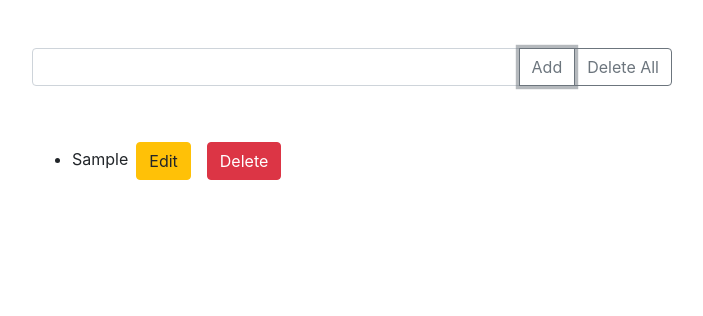
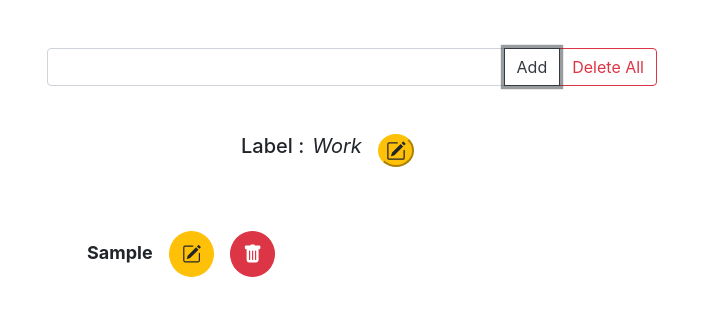
Before and after one commit to mohsinc473/To_Do-Application, a plain HTML site: page index.html in a window 1280 px wide. Both pictures are taken after typing "Sample" into the empty fields and a click on the button "Add". Shown: the whole page, without its empty margins (288-991 px from the left). Drawn offline with nearby package versions, Linux system fonts and the light colour scheme.

Commit message:
99% Done

```diff
--- a/To_Do.js
+++ b/To_Do.js
@@ -4,22 +4,23 @@ function todoValue() {
 
   // Created Li
   var lis = document.createElement("li");
-  lis.setAttribute("id", "li1");
+  //lis.setAttribute("id", "li1");
+  lis.setAttribute("class", "Lis");
   var liText = document.createTextNode(inputVal.value);
 
   // Created Delete Button
   var delBtn = document.createElement("button");
-  delBtn.setAttribute("onClick", "delli()");
-  delBtn.setAttribute("Class", "btn btn-danger m-2");
-  var delText = document.createTextNode("Delete");
-  delBtn.appendChild(delText);
+  delBtn.setAttribute("onClick", "delli(this)");
+  delBtn.setAttribute("Class", "btn btn-danger m-2 rounded-circle");
+  delBtn.innerHTML =
+    '<svg width="1.2em" height="2em" viewBox="0 0 16 16" class="bi bi-trash-fill" fill="currentColor" xmlns="http://www.w3.org/2000/svg"><path fill-rule="evenodd" d="M2.5 1a1 1 0 0 0-1 1v1a1 1 0 0 0 1 1H3v9a2 2 0 0 0 2 2h6a2 2 0 0 0 2-2V4h.5a1 1 0 0 0 1-1V2a1 1 0 0 0-1-1H10a1 1 0 0 0-1-1H7a1 1 0 0 0-1 1H2.5zm3 4a.5.5 0 0 1 .5.5v7a.5.5 0 0 1-1 0v-7a.5.5 0 0 1 .5-.5zM8 5a.5.5 0 0 1 .5.5v7a.5.5 0 0 1-1 0v-7A.5.5 0 0 1 8 5zm3 .5a.5.5 0 0 0-1 0v7a.5.5 0 0 0 1 0v-7z"/></svg>';
 
   // Created Edit Button
   var editBtn = document.createElement("button");
-  editBtn.setAttribute("onClick", "edit()");
-  editBtn.setAttribute("Class", "btn btn-warning m-2");
-  var editText = document.createTextNode("Edit");
-  editBtn.appendChild(editText);
+  editBtn.setAttribute("onClick", "edit(this)");
+  editBtn.setAttribute("Class", "btn btn-warning m-2 ml-3 rounded-circle");
+  editBtn.innerHTML =
+    '<svg width="1.2em" height="2em" viewBox="0 0 16 16" class="bi bi-pencil-square" fill="currentColor" xmlns="http://www.w3.org/2000/svg"><path d="M15.502 1.94a.5.5 0 0 1 0 .706L14.459 3.69l-2-2L13.502.646a.5.5 0 0 1 .707 0l1.293 1.293zm-1.75 2.456l-2-2L4.939 9.21a.5.5 0 0 0-.121.196l-.805 2.414a.25.25 0 0 0 .316.316l2.414-.805a.5.5 0 0 0 .196-.12l6.813-6.814z"/><path fill-rule="evenodd" d="M1 13.5A1.5 1.5 0 0 0 2.5 15h11a1.5 1.5 0 0 0 1.5-1.5v-6a.5.5 0 0 0-1 0v6a.5.5 0 0 1-.5.5h-11a.5.5 0 0 1-.5-.5v-11a.5.5 0 0 1 .5-.5H9a.5.5 0 0 0 0-1H2.5A1.5 1.5 0 0 0 1 2.5v11z"/></svg>';
 
   ulid.appendChild(lis);
   lis.appendChild(liText);
@@ -28,14 +29,26 @@ function todoValue() {
   inputVal.value = " ";
 }
 
-function delli() {
-  var del = document.getElementById("li1");
-  del.remove(del);
+function delli(lis) {
+  var parn = lis.parentNode;
+  parn.remove(parn);
 }
 
-function edit() {
-  var edit = document.getElementById("li1");
-  var takInp = document.createElement("input");
-  takInp.setAttribute("id", "editTxt");
-  edit.nodeValue =  edit.appendChild(takInp);
+function edit(edt) {
+  var edtParn = edt.parentNode;
+  var editTxt = prompt("Edit ur task", edtParn.firstChild.nodeValue);
+  edtParn.firstChild.nodeValue = editTxt;
 }
+
+function deleteAll() {
+  ulid.innerHTML = " ";
+}
+
+function Label(l) {
+  // var labelTxt = l.;
+  var lab = document.getElementById("labelText");
+  lab = lab.innerHTML;
+  var changeLabel = prompt("Enter your label", lab);
+  lab.innerHTML = changeLabel;
+  // labelTxt.firstChild.nodeValue = changeLabel;
+}
--- a/index.html
+++ b/index.html
@@ -1,25 +1,74 @@
 <!DOCTYPE html>
 <html lang="en">
   <head>
-    <meta charset="UTF-8">
-    <meta name="viewport" content="width=device-width, initial-scale=1.0">
+    <meta charset="UTF-8" />
+    <meta name="viewport" content="width=device-width, initial-scale=1.0" />
     <title>Your To-Do List</title>
-    <link rel="stylesheet" href="https://stackpath.bootstrapcdn.com/bootstrap/4.5.0/css/bootstrap.min.css" integrity="sha384-9aIt2nRpC12Uk9gS9baDl411NQApFmC26EwAOH8WgZl5MYYxFfc+NcPb1dKGj7Sk" crossorigin="anonymous">
+    <link
+      rel="stylesheet"
+      href="https://stackpath.bootstrapcdn.com/bootstrap/4.5.0/css/bootstrap.min.css"
+      integrity="sha384-9aIt2nRpC12Uk9gS9baDl411NQApFmC26EwAOH8WgZl5MYYxFfc+NcPb1dKGj7Sk"
+      crossorigin="anonymous"
+    />
+    <link rel="stylesheet" href="style.css" />
   </head>
   <body>
-    <div class="input-group w-50 mx-auto m-5" style="width: 200px;">
-        <input type="text" class="form-control" id="todo_val" placeholder="Recipient's username" aria-label="Recipient's username with two button addons" aria-describedby="button-addon4">
+    <div
+      class="container container-sm input-group w-50 mx-auto m-5"
+      style="width: 200px;"
+    >
+      <input
+        type="text"
+        class="form-control"
+        id="todo_val"
+        placeholder="Write your task"
+        aria-label="Recipient's username with two button addons"
+        aria-describedby="button-addon4"
+      />
       <div class="input-group-append" id="button-addon4">
-          <button class="btn btn-outline-secondary" type="button" onclick="todoValue()">Add</button>
-          <button class="btn btn-outline-secondary" type="button">Delete All</button>
+        <button
+          class="btn btn-outline-dark"
+          type="button"
+          onclick="todoValue()"
+        >
+          Add
+        </button>
+        <button
+          class="btn btn-outline-danger"
+          onclick="deleteAll()"
+          type="button"
+        >
+          Delete All
+        </button>
       </div>
     </div>
-      <div class="w-50 mx-auto" style="width: 200px;">
-          <ul id="todo_list">
-
-          </ul>
+    <div class="container container-sm">
+      <h5 class="label">
+        Label :
+        <p class="font-weight-normal font-italic ml-2" id="labelText">Work</p>
+        <button class="btn-warning rounded-circle mb-5 ml-3" onclick="Label()">
+          <svg
+            width="1em"
+            height="1.3em"
+            viewBox="0 0 16 16"
+            class="bi bi-pencil-square"
+            fill="currentColor"
+            xmlns="http://www.w3.org/2000/svg"
+          >
+            <path
+              d="M15.502 1.94a.5.5 0 0 1 0 .706L14.459 3.69l-2-2L13.502.646a.5.5 0 0 1 .707 0l1.293 1.293zm-1.75 2.456l-2-2L4.939 9.21a.5.5 0 0 0-.121.196l-.805 2.414a.25.25 0 0 0 .316.316l2.414-.805a.5.5 0 0 0 .196-.12l6.813-6.814z"
+            />
+            <path
+              fill-rule="evenodd"
+              d="M1 13.5A1.5 1.5 0 0 0 2.5 15h11a1.5 1.5 0 0 0 1.5-1.5v-6a.5.5 0 0 0-1 0v6a.5.5 0 0 1-.5.5h-11a.5.5 0 0 1-.5-.5v-11a.5.5 0 0 1 .5-.5H9a.5.5 0 0 0 0-1H2.5A1.5 1.5 0 0 0 1 2.5v11z"
+            />
+          </svg>
+        </button>
+      </h5>
     </div>
-
+    <div class="container container-sm w-50 mx-auto">
+      <ul id="todo_list"></ul>
+    </div>
   </body>
   <script src="To_Do.js"></script>
 </html>
--- /dev/null
+++ b/style.css
@@ -0,0 +1,34 @@
+body {
+  background-image: url(/todo\list\background.jpg);
+}
+.label {
+  margin-left: 40%;
+  display: inline-block;
+  display: flex;
+}
+.Lis {
+  list-style-type: none;
+  font-size: large;
+  font-weight: bold;
+}
+@media only screen and (max-width: 290px) {
+  .container {
+    width: 100% !important;
+  }
+}
+@media only screen and (max-width: 290px) {
+  .form-control {
+    width: 100% !important;
+  }
+}
+@media only screen and (max-width: 290px) {
+  .btn {
+    margin: 20px 20px 10px 30px;
+  }
+}
+@media only screen and (max-width: 290px) {
+  svg {
+    width: 1em;
+    height: 1.5em;
+  }
+}
```
Also changed, not shown: todo list background.jpg (added). Lines whose indentation alone changed are shown as unchanged.
